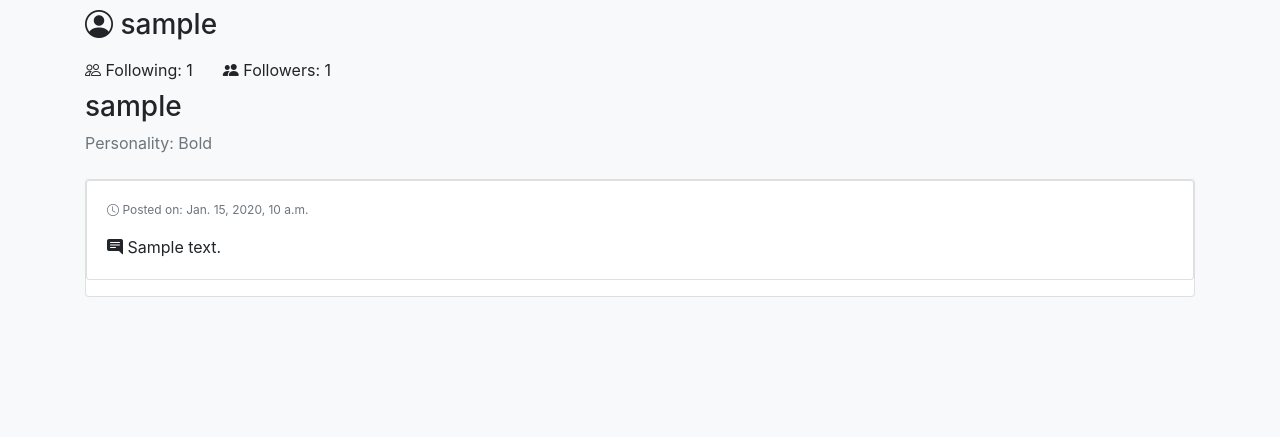
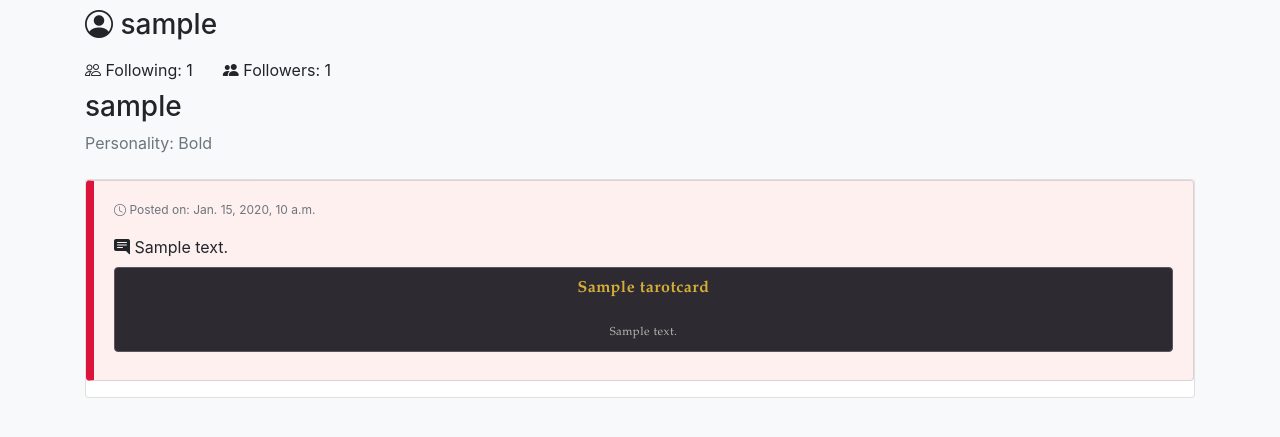
Before and after one commit to Hdave00/Less-Social-Network, a Django app: a page that uses network/templates/network/profile_page.html in a window 1280 px wide. Shown: the part 56-493 px from the top of the page. Run offline with Django 3.2, Linux system fonts and the light colour scheme; a user stored in the database is signed in; tables that the repository leaves empty hold one stand-in row (values such as "Sample post"); some libraries are stand-ins or nearby versions.

Commit message:
tarot cards functionality and styling added

```diff
--- a/network/models.py
+++ b/network/models.py
@@ -26,6 +26,15 @@ class User(AbstractUser):
         }
 
 
+class TarotCard(models.Model):
+    name = models.CharField(max_length=100, unique=True)
+    description = models.TextField(blank=True)
+    image = models.ImageField(upload_to='tarot_cards/', null=True, blank=True)  # optional
+
+    def __str__(self):
+        return self.name
+
+
 class Post(models.Model):
     """ here we have post listings and its attributes for showing which posts belong to whom, who made the post, how many likes
     that post has """
@@ -36,6 +45,14 @@ class Post(models.Model):
     user = models.ForeignKey(User, on_delete=models.CASCADE, related_name="posts")
     content = models.TextField(blank=True)
     timestamp = models.DateTimeField(auto_now_add=True)
+
+    tarot_card = models.ForeignKey(
+        TarotCard,
+        on_delete=models.SET_NULL,
+        null=True,
+        blank=True,
+        related_name="posts"
+    )
 
     # added 6 v1.0 alpha
     publish_time = models.DateTimeField(null=True, blank=True)
@@ -73,15 +90,6 @@ class Post(models.Model):
         }
 
 
-class TarotCard(models.Model):
-    name = models.CharField(max_length=100)
-    description = models.TextField()
-    image = models.ImageField(upload_to='tarot_cards/')  # or URLField if using static images
-
-    def __str__(self):
-        return self.name
-
-
 # Addition 1 v1.0 alpha
 class Profile(models.Model):
     PERSONALITY_CHOICES = [
--- a/network/static/network/script.js
+++ b/network/static/network/script.js
@@ -13,6 +13,21 @@ document.addEventListener("DOMContentLoaded", function () {
     });
 
     console.log("Event delegation for like buttons set up.");
+
+    // Tarot card selection
+    const tarotModal = document.getElementById("tarotModal");
+    if (tarotModal) {
+        tarotModal.querySelectorAll(".tarot-option").forEach(button => {
+            button.addEventListener("click", function () {
+                const cardId = this.dataset.cardId;
+                document.getElementById("tarotCardInput").value = cardId;
+
+                // Close modal after selection
+                const modalInstance = bootstrap.Modal.getInstance(tarotModal);
+                modalInstance.hide();
+            });
+        });
+    }
 });
 
 
--- a/network/static/network/styles.css
+++ b/network/static/network/styles.css
@@ -27,3 +27,45 @@
   border-left: 8px solid black;
   background-color: #f2f2f2;
 }
+
+
+.tarot-card-preview {
+  background-color: #2d2a32; /* deep muted charcoal */
+  color: #e0dcd5;           /* parchment-like text */
+  border: 1px solid #5a5560;
+  font-family: 'Garamond', 'Times New Roman', serif;
+  font-size: 0.9rem;
+  letter-spacing: 0.5px;
+}
+
+.tarot-card-preview strong {
+  display: block;
+  font-size: 1rem;
+  color: #d4af37; /* gold tone for name/title */
+}
+
+.tarot-card-preview small {
+  color: #b8b6b0; /* lighter muted text for description */
+}
+
+
+.tarot-card-info {
+  border-top: 1px dashed #555;
+  padding-top: 5px;
+  font-style: italic;
+  color: #444;
+}
+
+.modal-content {
+  background-color: #1e1e1e;
+  color: #f5f5f5;
+  border-radius: 12px;
+}
+
+.list-group-item {
+  background-color: #2a2a2a;
+  color: #ddd;
+}
+.list-group-item:hover {
+  background-color: #3b3b3b;
+}
--- a/network/templates/network/profile_page.html
+++ b/network/templates/network/profile_page.html
@@ -50,16 +50,25 @@
          <div class="row my-2">
              <div class="col">
                  {% for post in user_posts %}
-                     <div class="card my-2">
-                        <!-- addition 2 v1.0 alpha -->
-                        <div class="card mb-3 {{ user_profile.personality|lower }}-card">
+                    <div class="card my-2">
+                        <!-- personality border style -->
+                        <div class="card mb-3 {{ user_profile.profile.personality|lower }}-card">
                             <div class="card-body">
-                                <p class="text-muted" style="font-size: 12px"><i class="bi bi-clock"></i> <span>Posted on: {{ post.timestamp }}</span></p>
+                                <p class="text-muted" style="font-size: 12px">
+                                    <i class="bi bi-clock"></i> <span>Posted on: {{ post.timestamp }}</span>
+                                </p>
                                 <i class="bi bi-chat-right-text-fill"></i> <span>{{ post.content }}</span>
+
+                                {% if post.tarot_card %}
+                                    <div class="tarot-card-preview my-2 p-2 rounded text-center">
+                                        <strong>{{ post.tarot_card.name }}</strong><br>
+                                        <small>{{ post.tarot_card.description }}</small>
+                                    </div>
+                                {% endif %}
                             </div>
-                         </div>
-                     </div>
-                 {% endfor %}
+                        </div>
+                    </div>
+                {% endfor %}
              </div>
          </div>
      </div>
--- a/network/views.py
+++ b/network/views.py
@@ -12,7 +12,7 @@ from django.urls import reverse
 from django.views.decorators.csrf import csrf_exempt
 from django.core.paginator import Paginator
 
-from .models import User, Post
+from .models import User, Post, TarotCard
 
 
 def index(request):
@@ -27,13 +27,22 @@ def index(request):
             Post.objects.create(
                 user=request.user,
                 content=content,
-                publish_time=timezone.now()  # auto-set
+                publish_time=timezone.now(),  # auto-set
+                tarot_card=tarot_card
             )
             return redirect("index")
     # pagination setup
     max_posts = 10
     # show newest posts first
     posts = Post.objects.all().order_by("-timestamp")
+
+    card_id = request.POST.get("tarot_card")
+    tarot_card = TarotCard.objects.get(id=card_id) if card_id else None
+    if card_id:
+        try:
+            tarot_card = TarotCard.objects.get(id=card_id)
+        except TarotCard.DoesNotExist:
+            pass
 
     # check if user has liked post, but non signed in users cant like
     if request.user.is_authenticated:
@@ -46,7 +55,7 @@ def index(request):
     # addition 11 v1.0 alpha
     visible_posts = Post.objects.filter(
     Q(publish_time__isnull=True) | Q(publish_time__lte=timezone.now()),
-    Q(expires_at__isnull=True) | Q(expires_at__gt=timezone.now())).order_by('-timestamp')
+    Q(expires_at__isnull=True) | Q(expires_at__gt=timezone.now())).select_related('user__profile', 'tarot_card').order_by('-timestamp')
 
     # continue paginator setup
     paginator = Paginator(visible_posts.select_related('user__profile'), max_posts) # addition 11 v1.0 alpha
@@ -172,7 +181,7 @@ def profile_page(request, user_name):
         return redirect('profile_page', user_name=user_name)
 
     # elif its a GET request then render the profile page, order the posts in reverse chrono order
-    user_posts = Post.objects.filter(user=user_profile).order_by('-timestamp')
+    user_posts = Post.objects.filter(user=user_profile).select_related('tarot_card').order_by('-timestamp')
     is_own_profile = current_user == user_profile
     is_following = current_user.following.filter(id=user_profile.id).exists()
 
```
Also changed, not shown: network/templates/network/following.html (+8 -0 lines), network/templates/network/index.html (+34 -4 lines), network/migrations/0002_tarotcard_post_tarot_card.py (added), network/migrations/0003_alter_tarotcard_description_alter_tarotcard_image_and_more.py (added), 1 other file.
